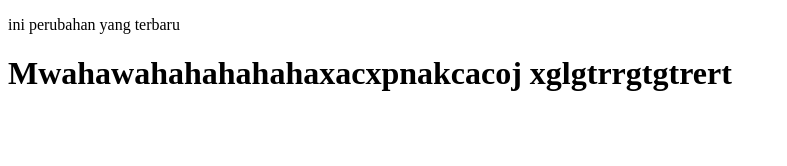
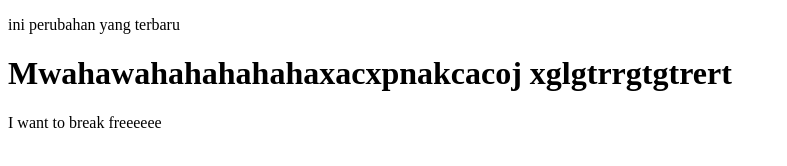
Before and after one commit to SILVERGOLDZ/Test1_collab, a plain HTML site: page index.html in a window 1280 px wide. Shown: the whole page, without its empty margins (0-787 px from the left). Drawn offline with Linux system fonts and the light colour scheme.

Commit message:
Update index.html

```diff
--- a/index.html
+++ b/index.html
@@ -10,5 +10,6 @@
     <p> ini perubahan yang terbaru</p>
 
     <h1>Mwahawahahahahahaxacxpnakcacoj xglgtrrgtgtrert</h1>
+    <a>I want to break freeeeee</a>
 </body>
 </html>
```
